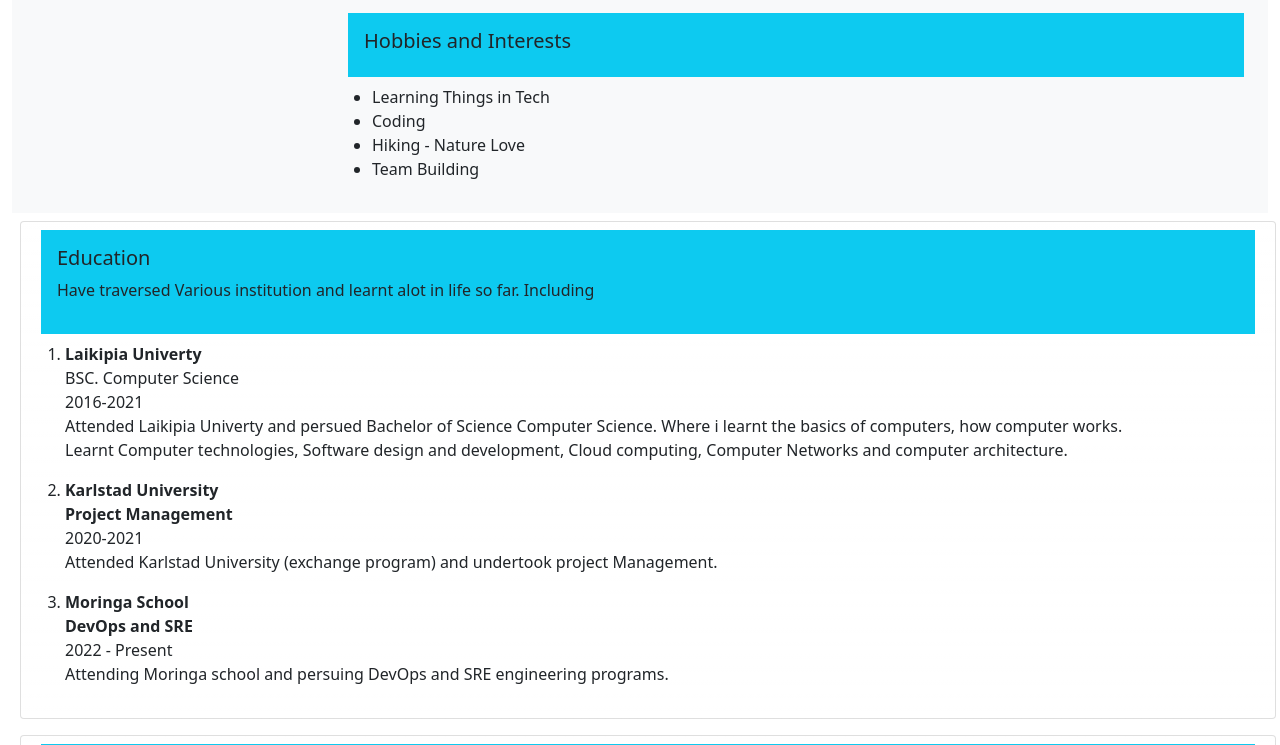
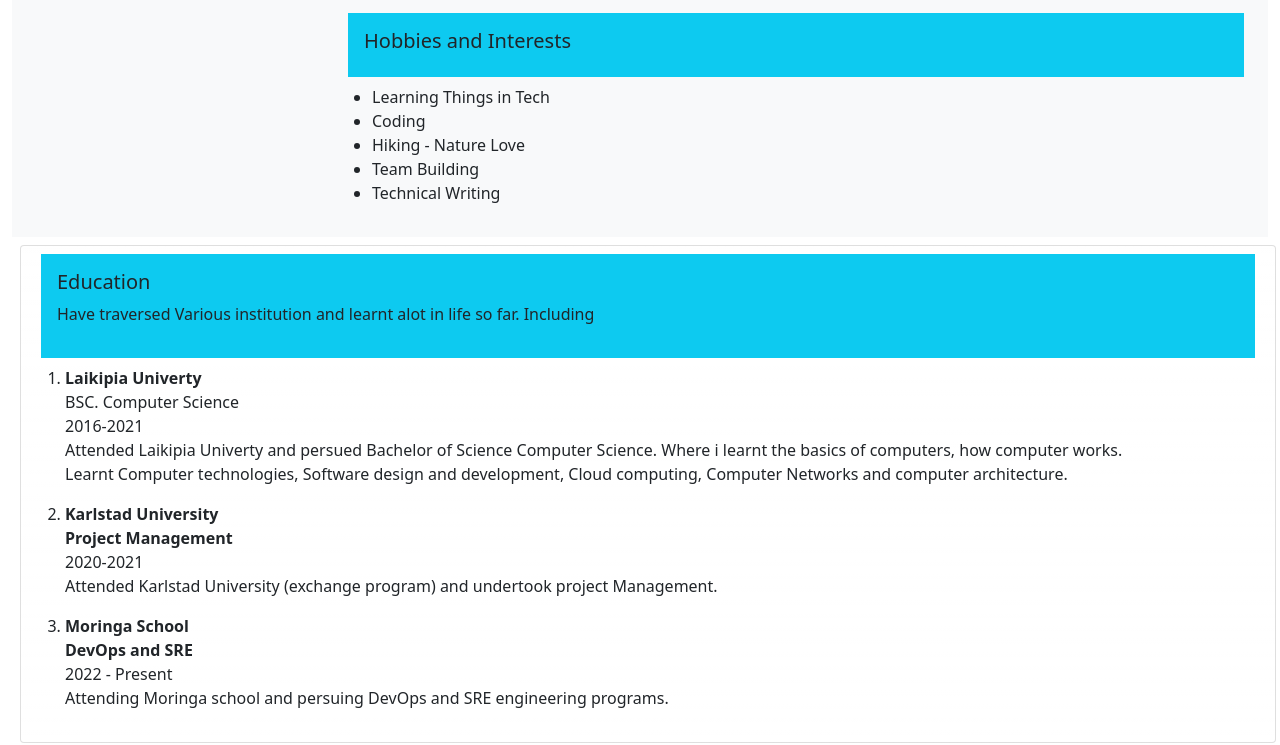
Before and after one commit to franciskinyuru/myportfolio, a plain HTML site: page index.html in a window 1280 px wide. Shown: the part 355-1100 px from the top of the page. Drawn offline with nearby package versions, Linux system fonts and the light colour scheme.

Commit message:
updated index.html file

```diff
--- a/index.html
+++ b/index.html
@@ -70,6 +70,7 @@
                         <li>Coding</li>
                         <li>Hiking - Nature Love</li>
                         <li>Team Building</li>
+                        <li>Technical Writing</li>
                     </ul>
 
             </div>
```
